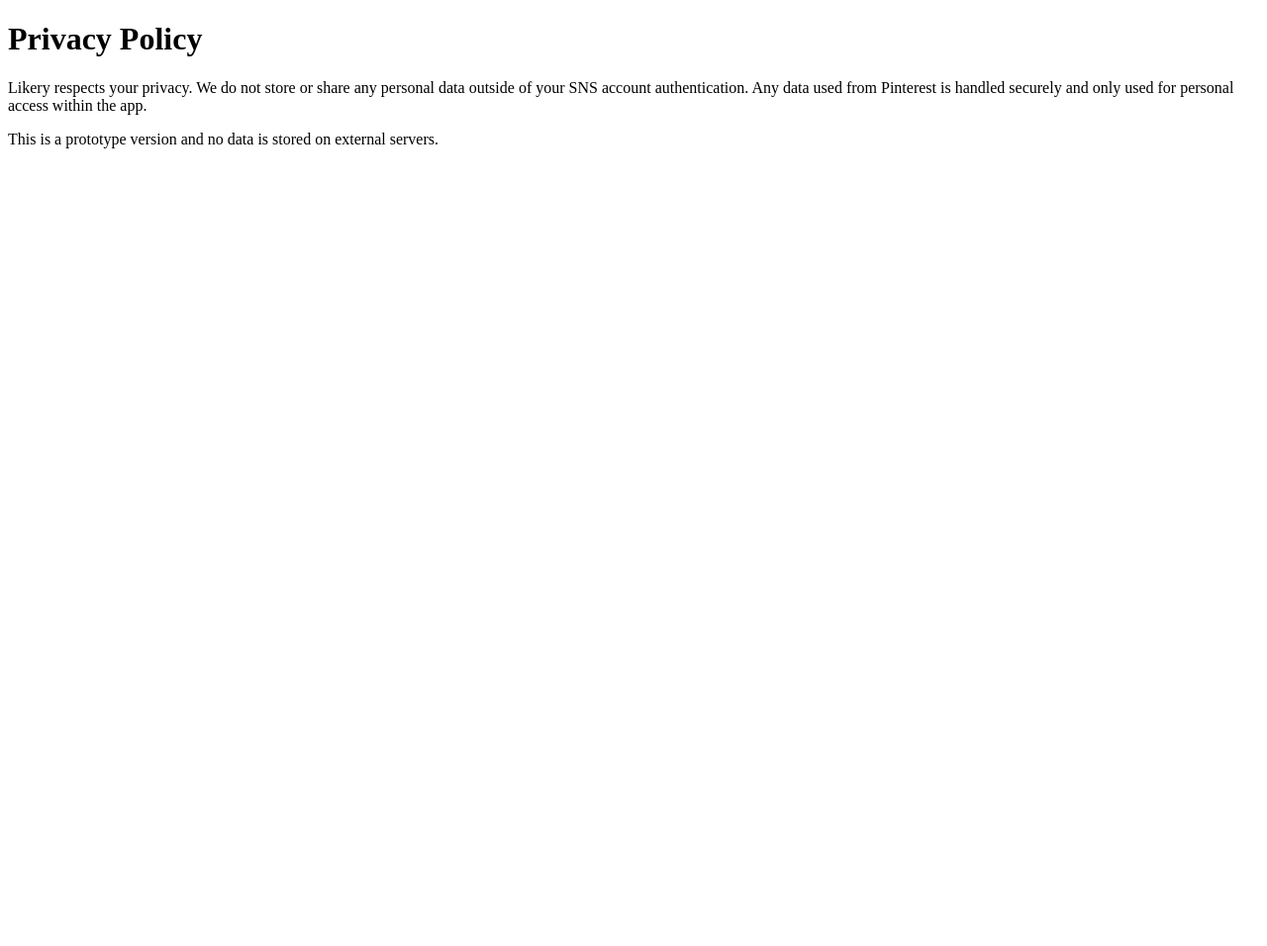
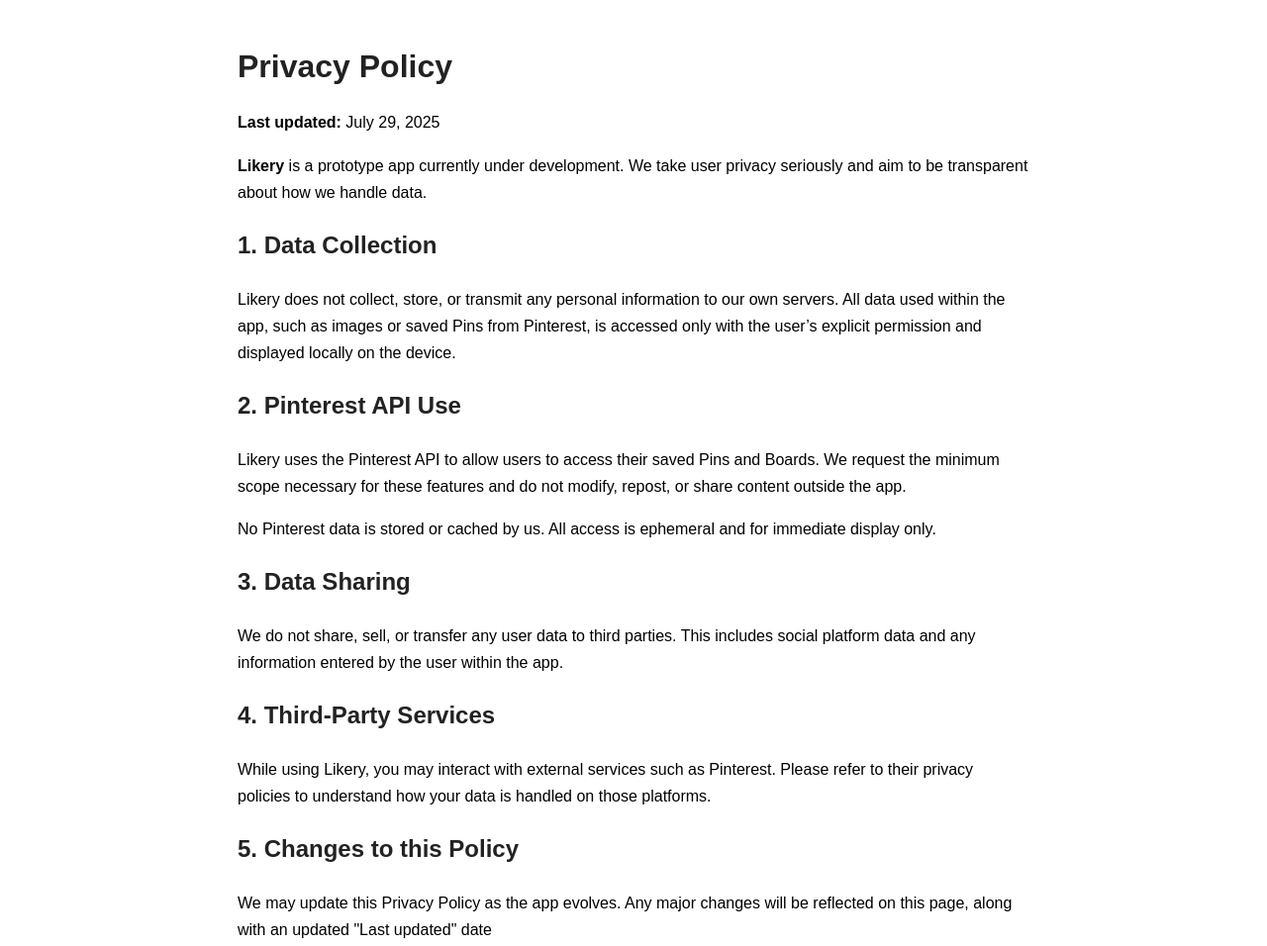
Before and after one commit to fatboy777/likery-website, a plain HTML site: page privacy.html in a window 1280 px wide. Shown: the whole page at 99% size. Before the commit the page ends 800 px from the top, so only its background shows below. Drawn offline with Linux system fonts and the light colour scheme.

Commit message:
Update privacy.html

```diff
--- a/privacy.html
+++ b/privacy.html
@@ -1,13 +1,55 @@
 <!DOCTYPE html>
 <html lang="en">
 <head>
-  <meta charset="UTF-8" />
-  <meta name="viewport" content="width=device-width, initial-scale=1.0"/>
-  <title>Privacy Policy - Likery</title>
+  <meta charset="UTF-8">
+  <meta name="viewport" content="width=device-width, initial-scale=1">
+  <title>Privacy Policy | Likery</title>
+  <style>
+    body {
+      font-family: sans-serif;
+      max-width: 800px;
+      margin: 40px auto;
+      padding: 0 20px;
+      line-height: 1.7;
+    }
+    h1, h2 {
+      color: #222;
+    }
+    h1 {
+      margin-bottom: 0.5em;
+    }
+  </style>
 </head>
 <body>
   <h1>Privacy Policy</h1>
-  <p>Likery respects your privacy. We do not store or share any personal data outside of your SNS account authentication. Any data used from Pinterest is handled securely and only used for personal access within the app.</p>
-  <p>This is a prototype version and no data is stored on external servers.</p>
-</body>
-</html>
+
+  <p><strong>Last updated:</strong> July 29, 2025</p>
+
+  <p><strong>Likery</strong> is a prototype app currently under development. We take user privacy seriously and aim to be transparent about how we handle data.</p>
+
+  <h2>1. Data Collection</h2>
+  <p>
+    Likery does not collect, store, or transmit any personal information to our own servers. All data used within the app, such as images or saved Pins from Pinterest, is accessed only with the user’s explicit permission and displayed locally on the device.
+  </p>
+
+  <h2>2. Pinterest API Use</h2>
+  <p>
+    Likery uses the Pinterest API to allow users to access their saved Pins and Boards. We request the minimum scope necessary for these features and do not modify, repost, or share content outside the app.
+  </p>
+  <p>
+    No Pinterest data is stored or cached by us. All access is ephemeral and for immediate display only.
+  </p>
+
+  <h2>3. Data Sharing</h2>
+  <p>
+    We do not share, sell, or transfer any user data to third parties. This includes social platform data and any information entered by the user within the app.
+  </p>
+
+  <h2>4. Third-Party Services</h2>
+  <p>
+    While using Likery, you may interact with external services such as Pinterest. Please refer to their privacy policies to understand how your data is handled on those platforms.
+  </p>
+
+  <h2>5. Changes to this Policy</h2>
+  <p>
+    We may update this Privacy Policy as the app evolves. Any major changes will be reflected on this page, along with an updated "Last updated" date
```
